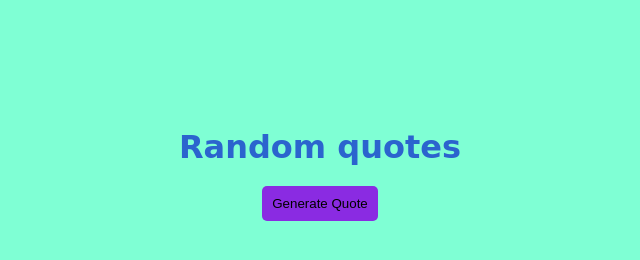
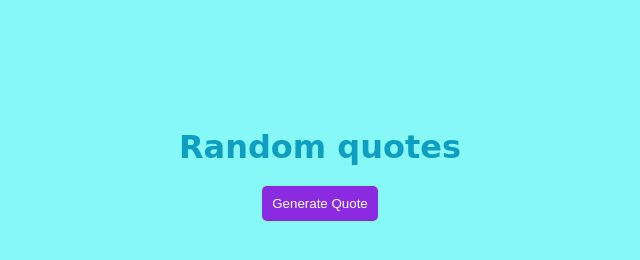
Before and after one commit to FarhanaK22/RandomQuote, a plain HTML site: page index.html in a window 1280 px wide. Shown: the whole page, without its empty margins (320-960 px from the left). Drawn offline with Linux system fonts and the light colour scheme.

Commit message:
Update style.css

```diff
--- a/style.css
+++ b/style.css
@@ -8,18 +8,18 @@ body{
     width: 100vw;
     text-align: center;
     font-family: cursive;
+    background-color: rgb(135, 248, 248);
 }
 
 h1{
 
-    color: rgb(43, 100, 206);
+    color: rgb(13, 158, 194);
 }
 main{
      width: 100%;
      height: 100%;
      padding :10%;
-     background-color: aquamarine;
-     color: rgb(152, 21, 179);
+     color:rgb(82, 85, 87);
 }
 .box1{
     width: 100%;
@@ -31,4 +31,5 @@ button{
     border: none;
     background-color: blueviolet;
     cursor: pointer;
+    color: white;
 }
```
